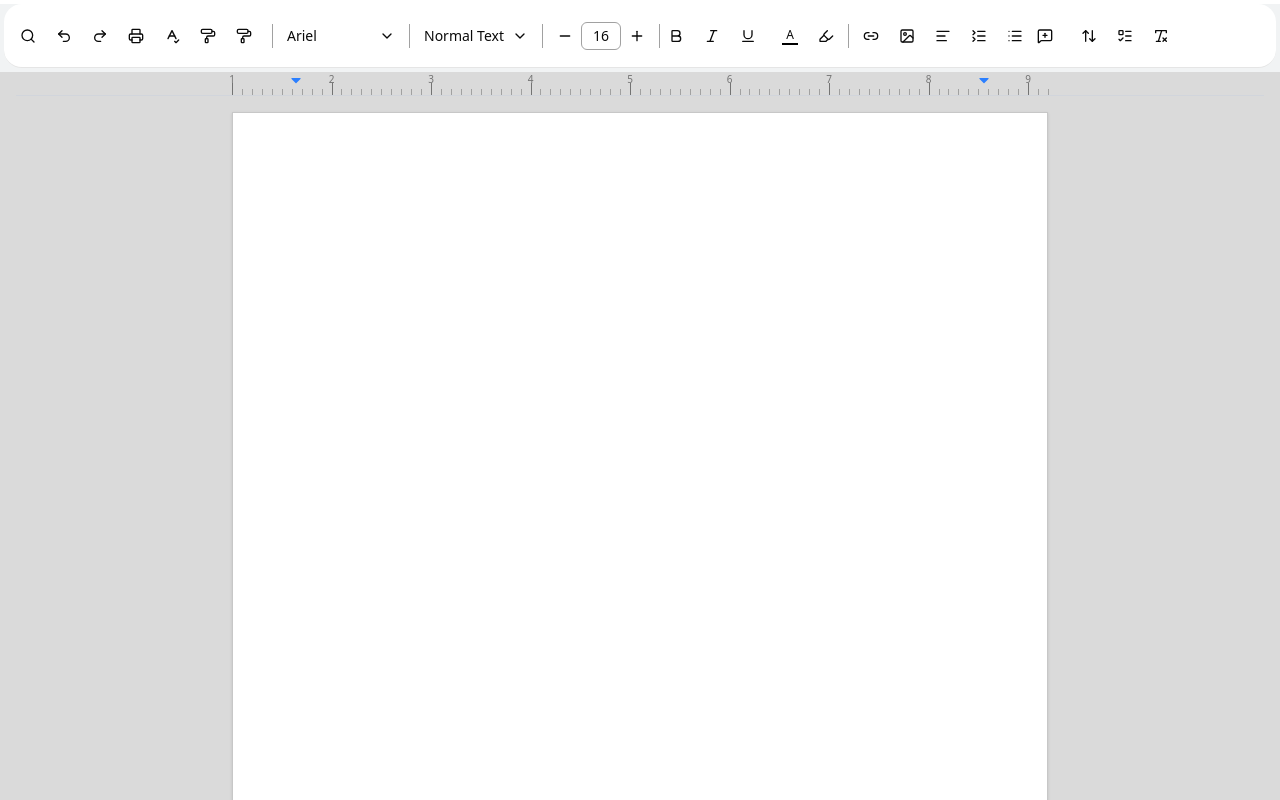
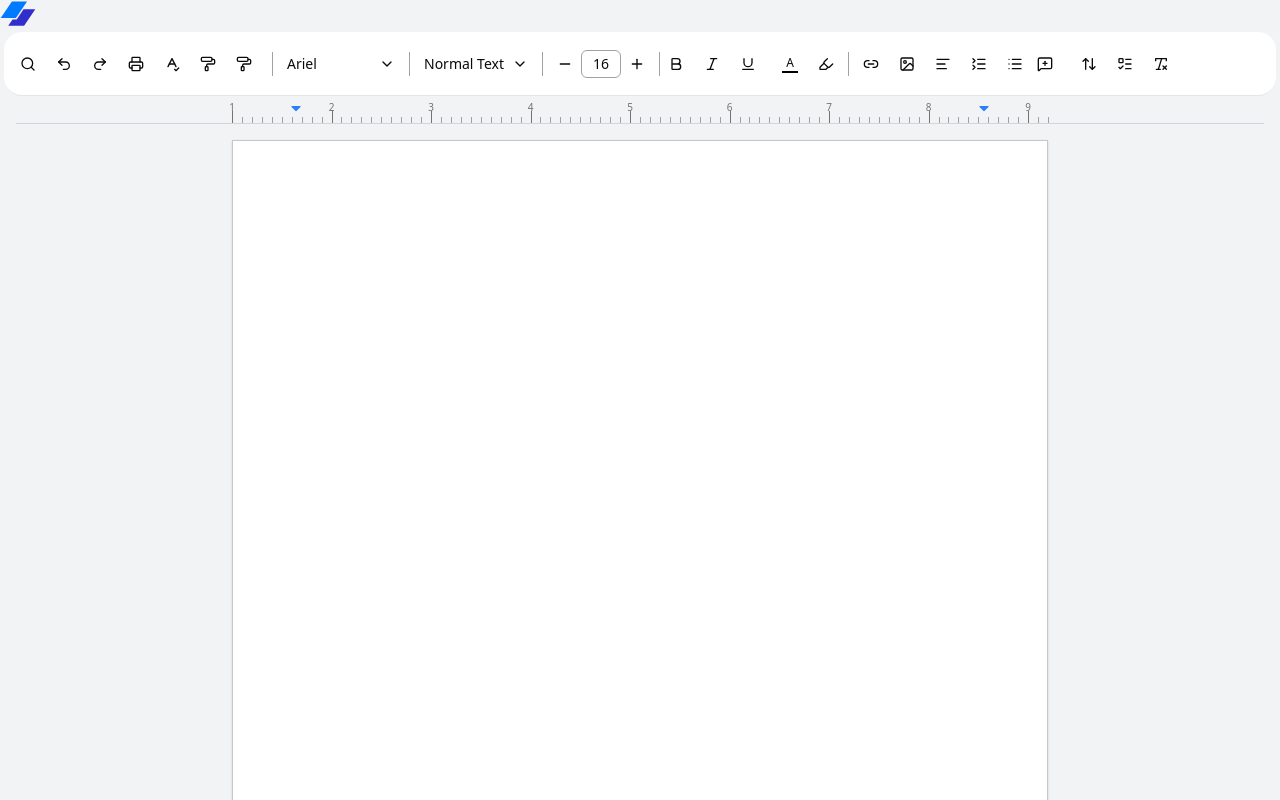
Before and after one commit to pmaurya5060/dossier, a Next.js app: page /documents/1 in a window 1280 px wide. Shown: the top 800 px of the page. Built offline with nearby package versions, Linux system fonts and the light colour scheme.

Commit message:
created navbar in documents

```diff
--- a/src/app/documents/[documentid]/editor.tsx
+++ b/src/app/documents/[documentid]/editor.tsx
@@ -88,7 +88,7 @@ export const Editor=()=>{
   });
 
   return (
-    <div className="size-full overflow-x-auto bg-[#dadada] px-4 print:p-0 print:bg-white">
+    <div className="size-full overflow-x-auto bg-[#f1f3f4] px-4 print:p-0 print:bg-white">
       <Ruler/>
     <div className="min-w-max flex justify-center w-204 py-4 print:py-0 mx-auto print:w-full print:min-w-0">
       <EditorContent editor={editor}/>
--- /dev/null
+++ b/src/app/documents/[documentid]/navbar.tsx
@@ -0,0 +1,17 @@
+import Link from "next/link"
+import Image from "next/image"
+export const Navbar = () => {
+  return (
+    <nav className="flex items-center justify-between">
+        <div className="flex gap-2 items-center">
+            <Link href="/">
+                <Image src="/logo.svg" alt="Logo" width={36} height={36} />
+            </Link>
+            <div className="flex flex-col">
+                {/*Document title*/}
+                {/*MenuBar*/}
+            </div>
+        </div>
+    </nav>
+  )
+}
--- a/src/app/documents/[documentid]/page.tsx
+++ b/src/app/documents/[documentid]/page.tsx
@@ -1,6 +1,6 @@
-
 import {Toolbar} from './toolbar';
 import {Editor} from "./editor";
+import { Navbar } from './navbar';
 interface DocumentIdProps{
   params:Promise<{documentid:string}>;
 }
@@ -10,6 +10,7 @@ const DocumentIdPage=async({params}:DocumentIdProps)=>{
 
   return(
     <div className="min-h-screen bg-[#f1f3f4]">
+      <Navbar />
       <Toolbar />
 
       <div className="flex justify-center">
```
